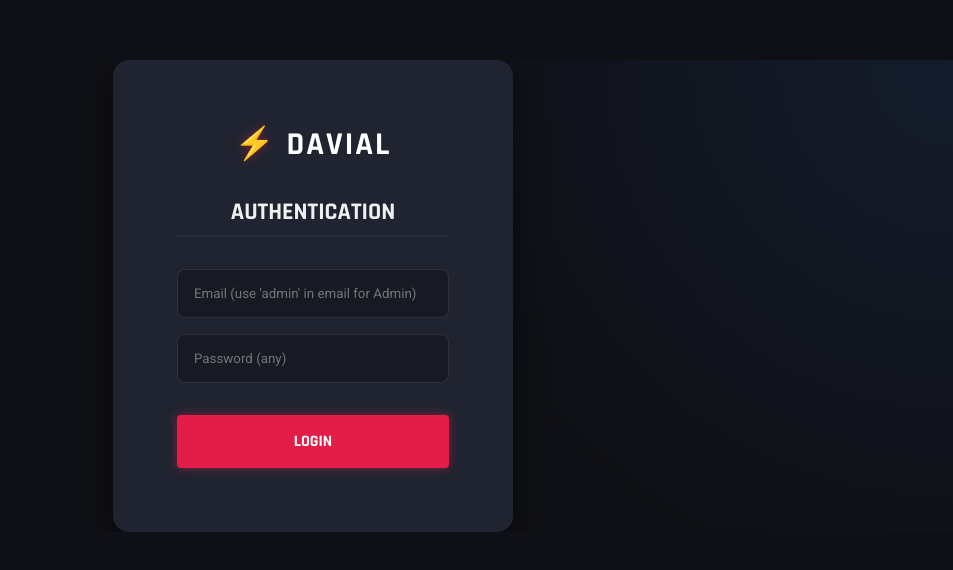
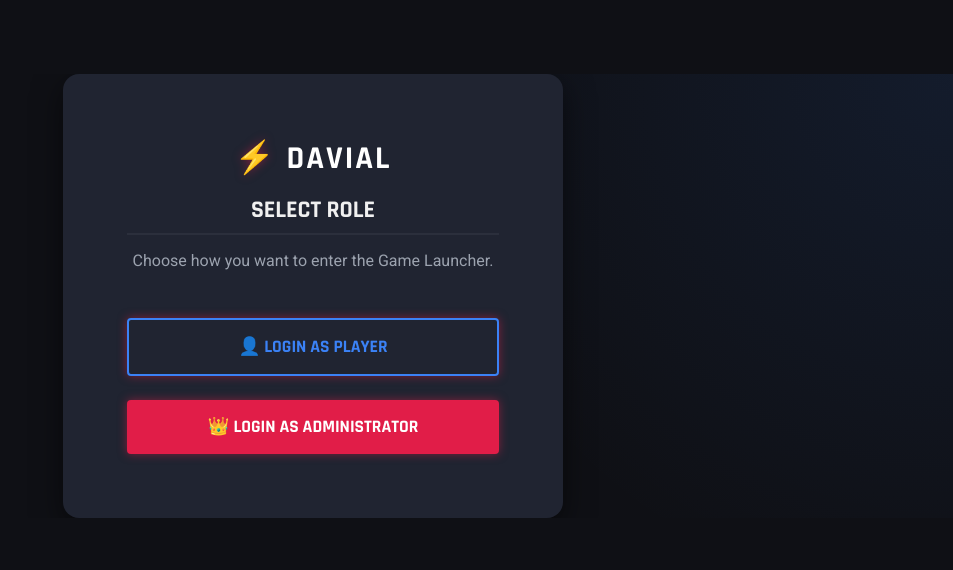
Before and after one commit to TrillionaireViier/Game_launcher, a Next.js app: page /login in a window 1280 px wide. Shown: the part 104-674 px from the top of the page, without its empty margins (327-1280 px from the left). Built offline with nearby package versions, Linux system fonts and the light colour scheme.

Commit message:
UI: Add explicit User and Admin login buttons

```diff
--- a/src/app/login/page.tsx
+++ b/src/app/login/page.tsx
@@ -1,58 +1,38 @@
 'use client';
-import { useState } from 'react';
 import { useAuth } from '@/context/AuthContext';
 
 export default function Login() {
-  const [email, setEmail] = useState('');
   const { login } = useAuth();
-
-  const handleSubmit = (e: React.FormEvent) => {
-    e.preventDefault();
-    login(email);
-  };
 
   return (
     <div className="launcher-layout" style={{ justifyContent: 'center', alignItems: 'center' }}>
       <main className="main-content" style={{ display: 'flex', justifyContent: 'center', alignItems: 'center' }}>
-        <div style={{ background: 'var(--bg-card)', padding: '4rem', borderRadius: '16px', width: '400px', boxShadow: '0 10px 30px rgba(0,0,0,0.5)' }}>
-          <div className="brand" style={{ justifyContent: 'center', marginBottom: '2rem' }}>
+        <div style={{ background: 'var(--bg-card)', padding: '4rem', borderRadius: '16px', width: '500px', boxShadow: '0 10px 30px rgba(0,0,0,0.5)', textAlign: 'center' }}>
+          <div className="brand" style={{ justifyContent: 'center', marginBottom: '1rem' }}>
             <span className="brand-icon">⚡</span> DAVIAL
           </div>
-          <h2 className="section-title" style={{ textAlign: 'center', fontSize: '1.5rem', marginBottom: '2rem' }}>Authentication</h2>
+          <h2 className="section-title" style={{ fontSize: '1.5rem', marginBottom: '1rem' }}>Select Role</h2>
+          <p style={{ color: 'var(--text-secondary)', marginBottom: '3rem' }}>Choose how you want to enter the Game Launcher.</p>
 
-          <form onSubmit={handleSubmit} style={{ display: 'flex', flexDirection: 'column', gap: '1rem' }}>
-            <input
-              type="email"
-              placeholder="Email (use 'admin' in email for Admin)"
-              value={email}
-              onChange={(e) => setEmail(e.target.value)}
-              required
-              style={{
-                background: 'var(--bg-panel)',
-                border: '1px solid rgba(255,255,255,0.1)',
-                padding: '1rem',
-                color: 'white',
-                borderRadius: '8px',
-                fontFamily: 'inherit'
-              }}
-            />
-            <input
-              type="password"
-              placeholder="Password (any)"
-              required
-              style={{
-                background: 'var(--bg-panel)',
-                border: '1px solid rgba(255,255,255,0.1)',
-                padding: '1rem',
-                color: 'white',
-                borderRadius: '8px',
-                fontFamily: 'inherit'
-              }}
-            />
-            <button type="submit" className="btn-play" style={{ padding: '1rem', fontSize: '1rem', marginTop: '1rem' }}>
-              LOGIN
+          <div style={{ display: 'flex', flexDirection: 'column', gap: '1.5rem' }}>
+            <button
+              onClick={() => login('player@davial.com')}
+              className="btn-play"
+              style={{ padding: '1rem', fontSize: '1.1rem', background: 'transparent', border: '2px solid #3b82f6', color: '#3b82f6' }}
+              onMouseOver={(e) => e.currentTarget.style.background = '#3b82f6'}
+              onMouseOut={(e) => e.currentTarget.style.background = 'transparent'}
+            >
+              👤 LOGIN AS PLAYER
             </button>
-          </form>
+
+            <button
+              onClick={() => login('admin@davial.com')}
+              className="btn-play"
+              style={{ padding: '1rem', fontSize: '1.1rem' }}
+            >
+              👑 LOGIN AS ADMINISTRATOR
+            </button>
+          </div>
         </div>
       </main>
     </div>
```
